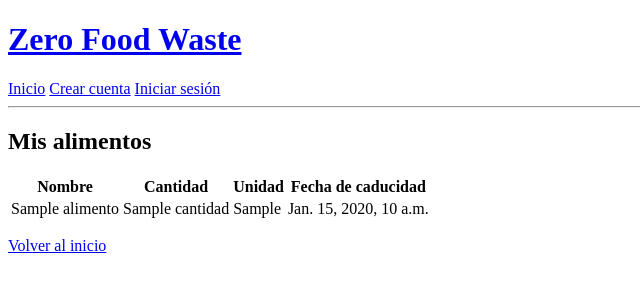
After one commit to 981carlo/zero_food_waste, a Django app: template despensa/templates/despensa/listado_alimentos.html in a window 1280 px wide. The commit adds this page. Shown: the top 300 px of the page, without its empty margins (0-640 px from the left). Run offline with Django 5.2, Linux system fonts and the light colour scheme; the template is opened without the code that fills it: most values are stand-ins (such as "Sample title", 1, 10 or a date in 2020).

Commit message:
feat: crear vista listado de alimentos

```diff
--- a/config/urls.py
+++ b/config/urls.py
@@ -21,5 +21,6 @@ urlpatterns = [
     path('admin/', admin.site.urls),
     path('usuarios/', include("usuarios.urls")),
     path("api/", include("despensa.urls")),
+    path("despensa/", include("despensa.web_urls")),
     path("", include ("core.urls")),
 ]
--- a/core/templates/base.html
+++ b/core/templates/base.html
@@ -15,6 +15,7 @@
 
         {% if user.is_authenticated %}
           <span>Usuario: <strong>{{ user.username }}</strong></span>
+          <a href="{% url 'despensa:listado_alimentos' %}">Mis alimentos</a>
           <a href="{% url 'usuarios:logout_web' %}">Cerrar sesión</a>
         {% else %}
           <a href="{% url 'usuarios:registro_web' %}">Crear cuenta</a>
--- /dev/null
+++ b/despensa/templates/despensa/listado_alimentos.html
@@ -0,0 +1,38 @@
+{% extends "base.html" %}
+
+{% block title %}
+Listado de alimentos - Zero Food Waste
+{% endblock %}
+
+{% block content %}
+<h2>Mis alimentos</h2>
+
+{% if alimentos %}
+<table>
+  <thead>
+    <tr>
+      <th>Nombre</th>
+      <th>Cantidad</th>
+      <th>Unidad</th>
+      <th>Fecha de caducidad</th>
+    </tr>
+  </thead>
+  <tbody>
+    {% for alimento in alimentos %}
+    <tr>
+      <td>{{ alimento.nombre }}</td>
+      <td>{{ alimento.cantidad }}</td>
+      <td>{{ alimento.unidad_medida }}</td>
+      <td>{{ alimento.fecha_caducidad }}</td>
+    </tr>
+    {% endfor %}
+  </tbody>
+</table>
+{% else %}
+<p>No tienes alimentos registrados.</p>
+{% endif %}
+
+<p>
+  <a href="{% url 'inicio' %}">Volver al inicio</a>
+</p>
+{% endblock %}
```
Also changed, not shown: despensa/views.py (+16 -0 lines), despensa/web_urls.py (added, +10 -0 lines).
